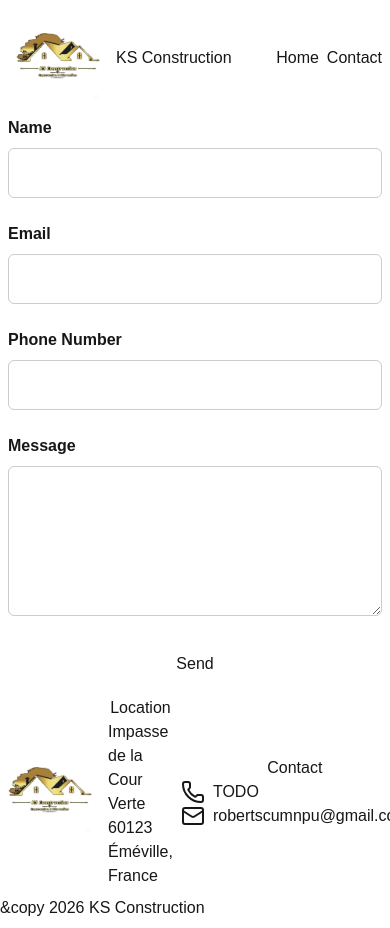
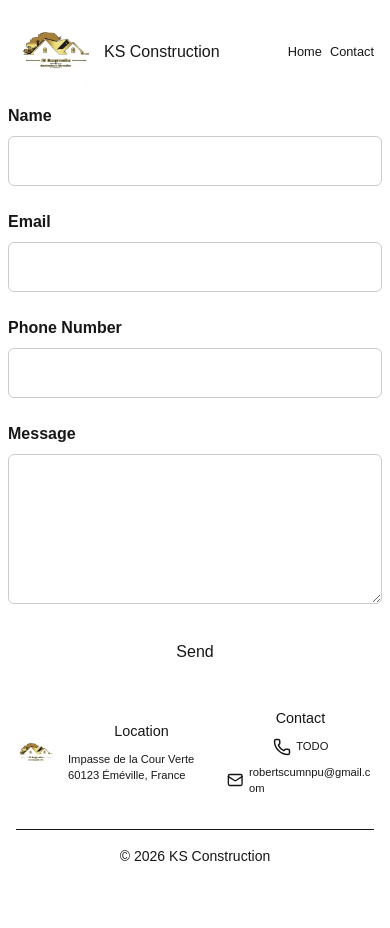
Before and after one commit to neon1024/ks-construct, a Next.js app: page /contact in a window 390 px wide. After the commit the page ends 883 px from the top, so only its background shows below. Built offline with nearby package versions, Linux system fonts and the light colour scheme; no server answers.

Commit message:
make it responsive

```diff
--- a/app/components/layout/Footer.tsx
+++ b/app/components/layout/Footer/Footer.tsx
@@ -1,14 +1,15 @@
 import { COMPANY } from "@/constants";
 import { Mail, Phone } from "lucide-react";
-import Image from "next/image";
 import {
     FooterColumn,
+    FooterLogo,
     FooterTitle,
     IconAndTextContainer,
     PrimaryFooterContainer,
     SecondaryFooterContainer,
     StyledFooter,
-} from "./styles";
+    StyledFooterItem,
+} from "../Footer/styles";
 
 export default function Footer() {
     const year = new Date().getFullYear();
@@ -16,28 +17,39 @@ export default function Footer() {
     return (
         <StyledFooter>
             <PrimaryFooterContainer>
-                <Image
-                    src={"/logo.png"}
+                <FooterLogo
+                    src="/logo.png"
                     alt={COMPANY.NAME}
-                    width={100}
-                    height={100}
+                    width={80}
+                    height={80}
                 />
+
                 <FooterColumn>
                     <FooterTitle>Location</FooterTitle>
-                    <p>{COMPANY.LOCATION}</p>
+                    <StyledFooterItem>{COMPANY.LOCATION}</StyledFooterItem>
                 </FooterColumn>
+
                 <FooterColumn>
                     <FooterTitle>Contact</FooterTitle>
+
                     <IconAndTextContainer>
-                        <Phone /> {COMPANY.PHONE_NUMBER}
+                        <Phone size={18} />
+                        <StyledFooterItem>
+                            {COMPANY.PHONE_NUMBER}
+                        </StyledFooterItem>
                     </IconAndTextContainer>
+
                     <IconAndTextContainer>
-                        <Mail /> {COMPANY.EMAIL}
+                        <Mail size={18} />
+                        <StyledFooterItem>{COMPANY.EMAIL}</StyledFooterItem>
                     </IconAndTextContainer>
                 </FooterColumn>
             </PrimaryFooterContainer>
+
+            <hr style={{ margin: 0, padding: 0 }} />
+
             <SecondaryFooterContainer>
-                &copy {year} {COMPANY.NAME}
+                &copy; {year} {COMPANY.NAME}
             </SecondaryFooterContainer>
         </StyledFooter>
     );
--- /dev/null
+++ b/app/components/layout/Footer/styles.ts
@@ -0,0 +1,66 @@
+import Image from "next/image";
+import styled from "styled-components";
+
+export const StyledFooter = styled.footer`
+    width: 100%;
+    max-width: 1200px;
+    margin: 0 auto;
+    padding: 0 16px;
+    box-sizing: border-box;
+`;
+
+export const PrimaryFooterContainer = styled.div`
+    display: flex;
+    align-items: center;
+    justify-content: space-between;
+    gap: 1rem;
+    padding: 2rem 0;
+
+    @media (max-width: 600px) {
+        gap: 0.75rem;
+    }
+`;
+
+export const FooterLogo = styled(Image)`
+    width: clamp(40px, 10vw, 80px);
+    height: auto;
+    flex-shrink: 0;
+    object-fit: contain;
+`;
+
+export const FooterColumn = styled.div`
+    display: flex;
+    flex-direction: column;
+    justify-content: center;
+    gap: 0.5rem;
+    min-width: 0;
+    flex: 1;
+`;
+
+export const FooterTitle = styled.h3`
+    margin: 0;
+    text-align: center;
+    font-size: clamp(0.9rem, 2vw, 1.5rem);
+`;
+
+export const StyledFooterItem = styled.p`
+    display: flex;
+    justify-content: center;
+    font-size: clamp(0.7rem, 1.5vw, 1rem);
+    overflow-wrap: anywhere;
+`;
+
+export const IconAndTextContainer = styled.div`
+    display: flex;
+    align-items: center;
+    justify-content: center;
+    gap: 0.35rem;
+    min-width: 0;
+    font-size: clamp(0.7rem, 1.5vw, 1rem);
+`;
+
+export const SecondaryFooterContainer = styled.div`
+    padding: 1rem 0;
+    text-align: center;
+    font-size: 0.875rem;
+`;
--- /dev/null
+++ b/app/components/layout/Header/Navbar.tsx
@@ -0,0 +1,66 @@
+// import { COMPANY } from "@/constants";
+// import Image from "next/image";
+// import Link from "next/link";
+// import {
+//     HeaderContainer,
+//     HeaderTitle,
+//     PrimaryHeaderContainer,
+//     SecondaryHeaderContainer,
+// } from "./styles";
+
+// export default function Navbar() {
+//     return (
+//         <HeaderContainer>
+//             <PrimaryHeaderContainer>
+//                 <Image
+//                     src={"/logo.png"}
+//                     alt={COMPANY.NAME}
+//                     width={50}
+//                     height={50}
+//                     style={{
+//                         width: "100%",
+//                         height: "auto",
+//                     }}
+//                 />
+//                 <HeaderTitle>{COMPANY.NAME}</HeaderTitle>
+//             </PrimaryHeaderContainer>
+//             <SecondaryHeaderContainer>
+//                 <Link href="/">Home</Link>
+//                 <Link href="/contact">Contact</Link>
+//             </SecondaryHeaderContainer>
+//         </HeaderContainer>
+//     );
+// }
+
+import { COMPANY } from "@/constants";
+import Image from "next/image";
+import Link from "next/link";
+import {
+    HeaderContainer,
+    HeaderTitle,
+    Logo,
+    PrimaryHeaderContainer,
+    SecondaryHeaderContainer,
+} from "./styles";
+
+export default function Navbar() {
+    return (
+        <HeaderContainer>
+            <PrimaryHeaderContainer>
+                <Logo
+                    src="/logo.png"
+                    alt={COMPANY.NAME}
+                    width={80}
+                    height={80}
+                />
+
+                <HeaderTitle>{COMPANY.NAME}</HeaderTitle>
+            </PrimaryHeaderContainer>
+
+            <SecondaryHeaderContainer>
+                <Link href="/">Home</Link>
+                <Link href="/contact">Contact</Link>
+            </SecondaryHeaderContainer>
+        </HeaderContainer>
+    );
+}
--- /dev/null
+++ b/app/components/layout/Header/styles.ts
@@ -0,0 +1,49 @@
+import Image from "next/image";
+import styled from "styled-components";
+
+export const HeaderContainer = styled.header`
+    width: 100%;
+    max-width: 1200px;
+    margin: 0 auto;
+    padding: 0.75rem 1rem;
+
+    display: flex;
+    align-items: center;
+    justify-content: space-between;
+    gap: 1rem;
+`;
+
+export const PrimaryHeaderContainer = styled.div`
+    display: flex;
+    align-items: center;
+    gap: 0.5rem;
+    min-width: 0;
+`;
+
+export const Logo = styled(Image)`
+    width: 80px;
+    height: 80px;
+    object-fit: contain;
+    flex-shrink: 0;
+`;
+
+export const HeaderTitle = styled.h1`
+    margin: 0;
+    font-size: clamp(1rem, 4vw, 2rem);
+    line-height: 1;
+    white-space: nowrap;
+`;
+
+export const SecondaryHeaderContainer = styled.nav`
+    display: flex;
+    align-items: center;
+    gap: clamp(0.5rem, 2vw, 1.5rem);
+
+    font-size: clamp(0.8rem, 2.5vw, 1rem);
+
+    a {
+        text-decoration: none;
+        color: inherit;
+        white-space: nowrap;
+    }
+`;
--- a/app/components/layout/Navbar.tsx
+++ /dev/null
@@ -1,29 +0,0 @@
-import { COMPANY } from "@/constants";
-import Image from "next/image";
-import Link from "next/link";
-import {
-    HeaderContainer,
-    HeaderTitle,
-    PrimaryHeaderContainer,
-    SecondaryHeaderContainer,
-} from "./styles";
-
-export default function Navbar() {
-    return (
-        <HeaderContainer>
-            <PrimaryHeaderContainer>
-                <Image
-                    src={"/logo.png"}
-                    alt={COMPANY.NAME}
-                    width={100}
-                    height={100}
-                />
-                <HeaderTitle>{COMPANY.NAME}</HeaderTitle>
-            </PrimaryHeaderContainer>
-            <SecondaryHeaderContainer>
-                <Link href="/">Home</Link>
-                <Link href="/contact">Contact</Link>
-            </SecondaryHeaderContainer>
-        </HeaderContainer>
-    );
-}
--- a/app/components/layout/styles.ts
+++ /dev/null
@@ -1,56 +0,0 @@
-import styled from "styled-components";
-
-export const IconAndTextContainer = styled.div`
-    display: flex;
-    flex-direction: row;
-    align-items: center;
-    gap: 8px;
-`;
-
-export const HeaderContainer = styled.div`
-    display: flex;
-    align-items: center;
-    justify-content: space-between;
-    padding: 8px;
-`;
-
-export const PrimaryHeaderContainer = styled.div`
-    display: flex;
-    align-items: center;
-    gap: 8px;
-`;
-
-export const SecondaryHeaderContainer = styled.div`
-    display: flex;
-    flex-direction: row;
-    align-items: center;
-    gap: 8px;
-`;
-
-export const HeaderTitle = styled.h1``;
-
-export const StyledFooter = styled.footer`
-    width: 100%;
-    max-width: 600px;
-    margin: 0 auto;
-`;
-
-export const PrimaryFooterContainer = styled.div`
-    display: flex;
-    flex-direction: row;
-    justify-content: space-between;
-    align-items: center;
-    gap: 8px;
-    padding-top: 8px;
-    padding-bottom: 8px;
-`;
-
-export const SecondaryFooterContainer = styled.div`
-    padding-bottom: 8px;
-`;
-
-export const FooterColumn = styled.div``;
-
-export const FooterTitle = styled.h3`
-    text-align: center;
-`;
--- a/app/layout.tsx
+++ b/app/layout.tsx
@@ -1,7 +1,7 @@
 import type { Metadata } from "next";
 import { Geist, Geist_Mono } from "next/font/google";
-import Footer from "./components/layout/Footer";
-import Header from "./components/layout/Header";
+import Footer from "./components/layout/Footer/Footer";
+import Header from "./components/layout/Header/Header";
 import "./globals.css";
 
 const geistSans = Geist({
```
Also changed, not shown: app/components/layout/Header/Header.tsx (renamed from app/components/layout/Header.tsx).
